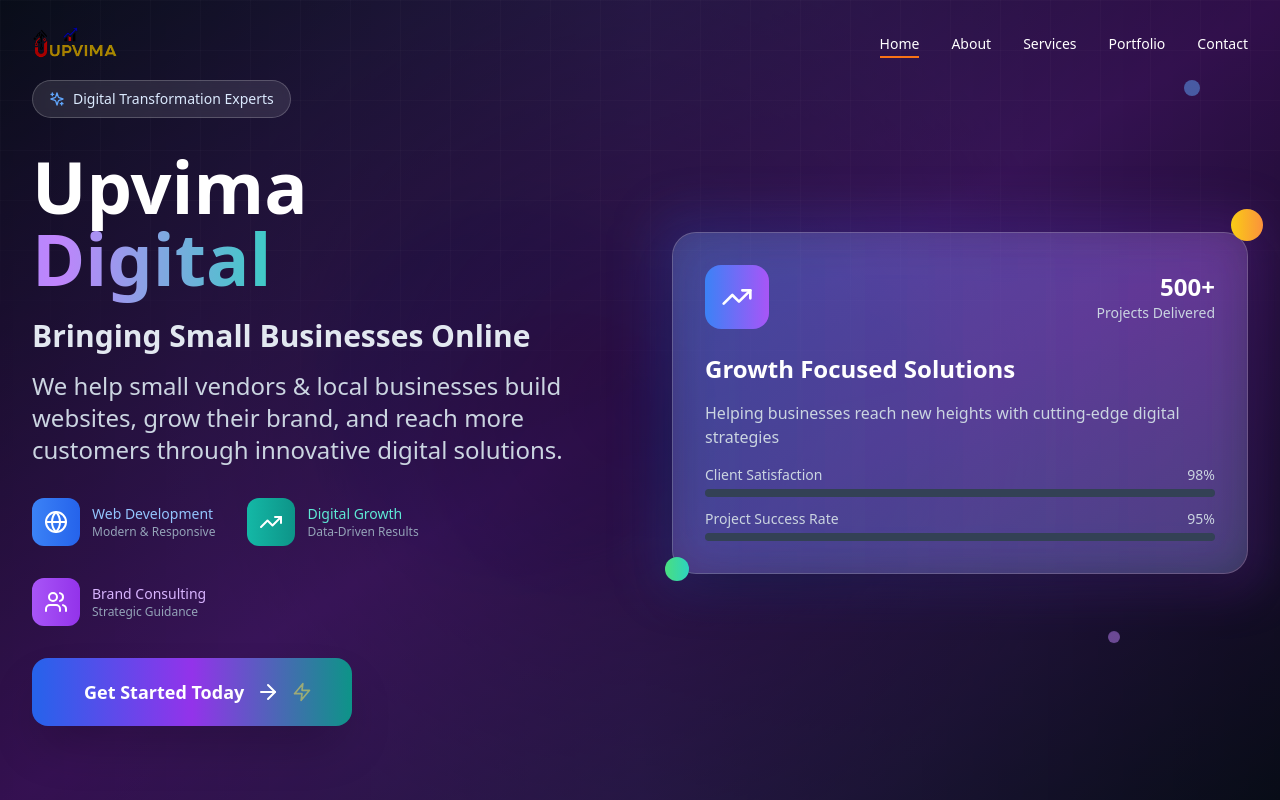
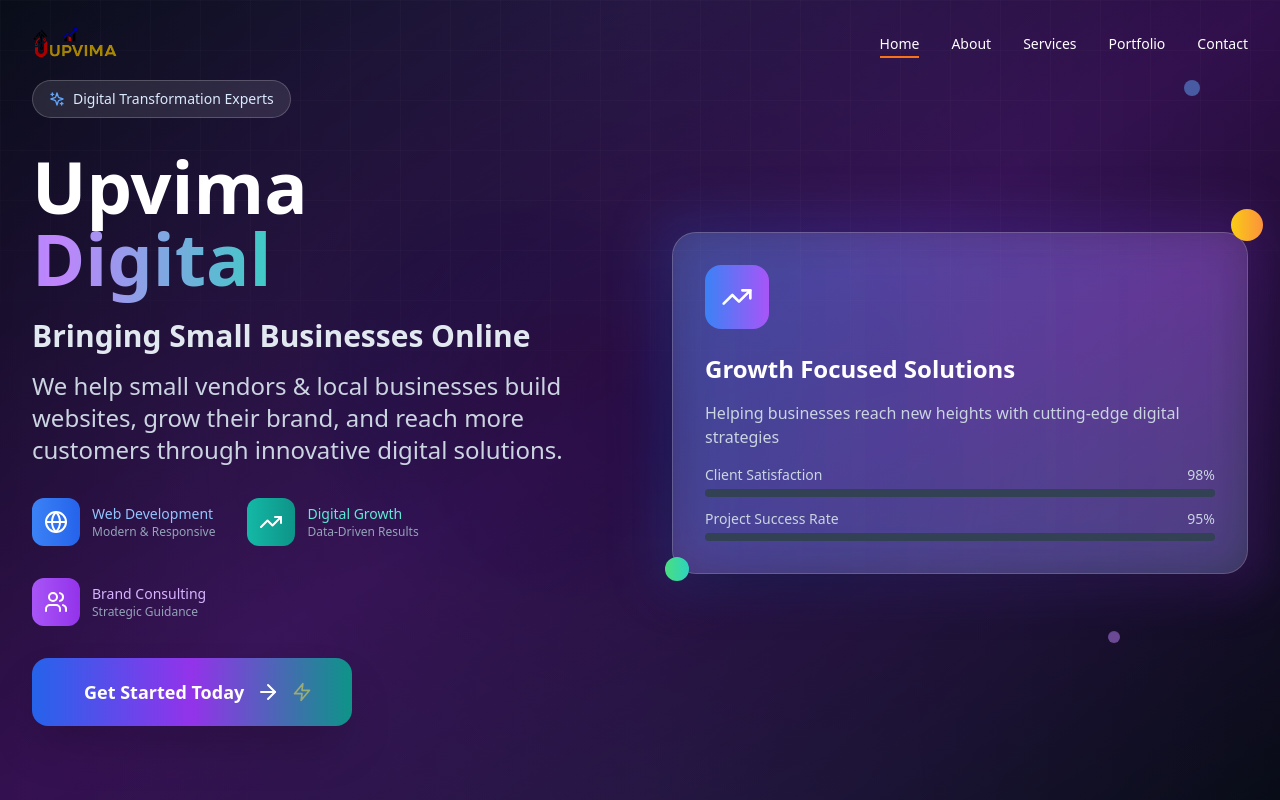
Before and after one commit to Rohandabas/upvima, a React (Vite) app: page / in a window 1280 px wide. Shown: the top 800 px of the page. Built offline with nearby package versions, Linux system fonts and the light colour scheme.

Commit message:
remove commented-out project delivery statistics from Hero component

```diff
--- a/src/components/Hero.tsx
+++ b/src/components/Hero.tsx
@@ -136,8 +136,8 @@ const Hero = () => {
                       <TrendingUp className="h-8 w-8 text-white" />
                     </div>
                     <div className="text-right">
-                      <div className="text-2xl font-bold text-white">500+</div>
-                      <div className="text-sm text-slate-300">Projects Delivered</div>
+                      {/* <div className="text-2xl font-bold text-white">5+</div>
+                      <div className="text-sm text-slate-300">Projects Delivered</div> */}
                     </div>
                   </div>
 
```
